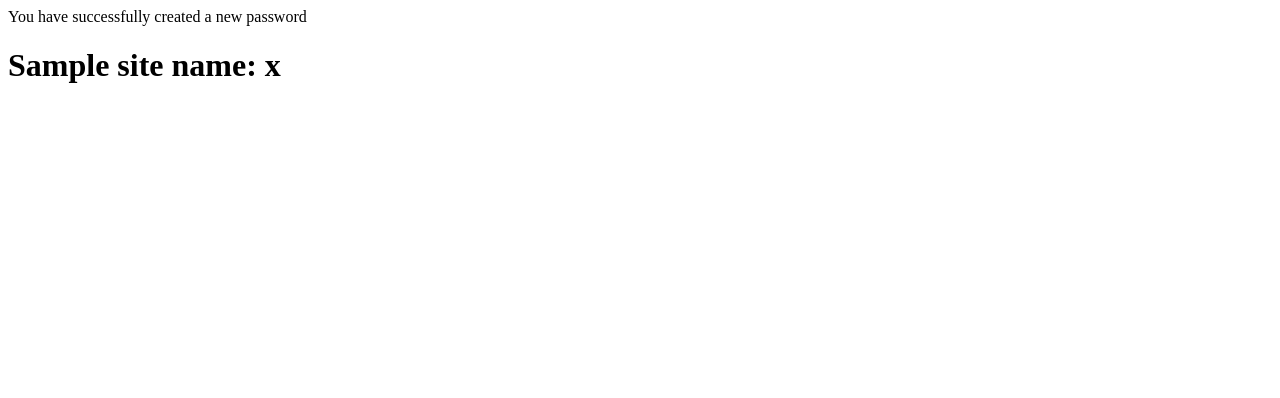
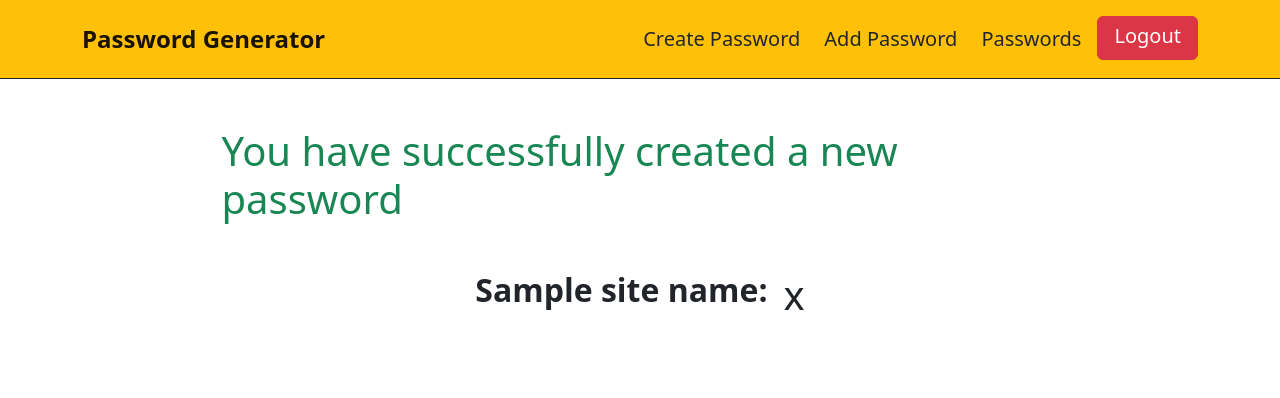
Before and after one commit to usmonbek-umarbekovich/masterpass, a Django app: template password_generator/templates/password_generator/success.html in a window 1280 px wide. Shown: the top 398 px of the page. Run offline with Django 4.2, Linux system fonts and the light colour scheme; the template is opened without the code that fills it: most values are stand-ins (such as "Sample title", 1, 10 or a date in 2020); some libraries are stand-ins or nearby versions.

Commit message:
styled success page

```diff
--- a/password_generator/templates/password_generator/success.html
+++ b/password_generator/templates/password_generator/success.html
@@ -1,7 +1,18 @@
-<div>
-    You have successfully created a new password
+{% extends 'password_generator/base.html' %}
+
+<!-- Success page -->
+{% block app %}
+<div id="create_password" class="py-5 px-2">
+    <div class="container">
+        <div class="d-flex flex-column align-items-center col-md-9 mx-auto">
+            <h1 class="display-6 mb-5 text-success">
+                You have successfully created a new password
+            </h1>
+            <div class="d-flex display-6 mb-3">
+                <h2 class="me-3 fw-semibold">{{ site_name }}:</h2>
+                <p>{{ password }}</p>
+            </div>
+        </div>
+    </div>
 </div>
-
-<div>
-    <h1>{{ site_name }}: {{ password }}</h1>
-</div>
+{% endblock app %}
```
